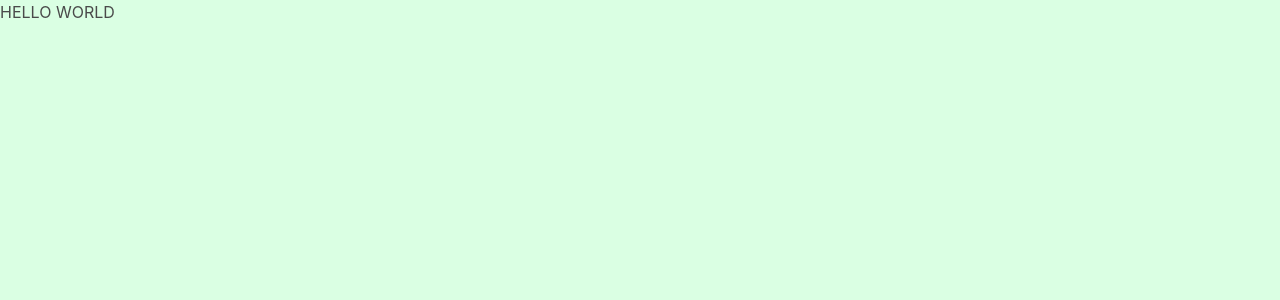
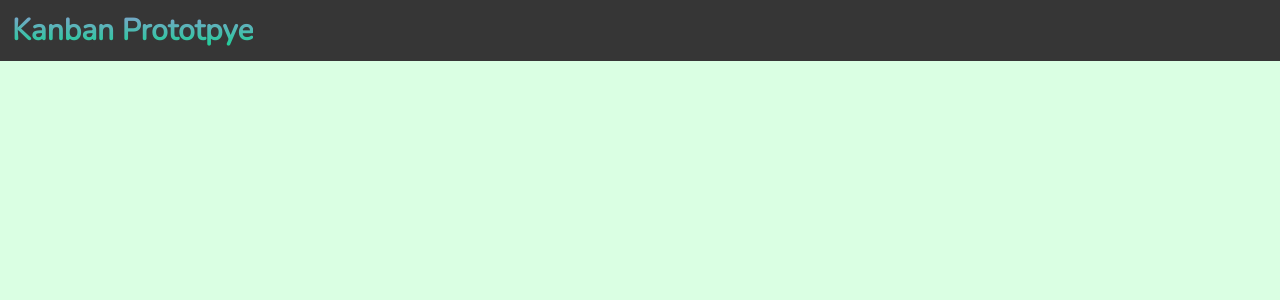
Before and after one commit to Peanut-json/KanBanDesignIdea, an Angular app: page / in a window 1280 px wide. Shown: the top 300 px of the page. Built offline with nearby package versions, Linux system fonts and the light colour scheme.

Commit message:
add gradient colour and designing navbar

```diff
--- /dev/null
+++ b/src/app/Pages/main-view/main-view.component.html
@@ -0,0 +1,9 @@
+<div class="root">
+<div class="navbar has-background-grey-darker">
+  <div class="navbar-brand">
+    <div class="navbar-item">
+        <h1 class="app-name text-color">Kanban Prototpye</h1>
+    </div>
+  </div>
+</div>
+</div>
--- /dev/null
+++ b/src/app/Pages/main-view/main-view.component.scss
@@ -0,0 +1,18 @@
+.root {
+    display: flex;
+    flex-direction: column;
+    height: 100%;
+}
+
+.app-name {
+    font-size: 30px;
+    font-weight: bold;
+    font-family: Nunito , sans-serif;
+}
+
+.text-color{
+     background: -webkit-linear-gradient(#909bd6, #0bd88d);
+     -webkit-background-clip: text;
+     -webkit-text-fill-color: transparent;
+
+}
--- a/src/app/app-routing.module.ts
+++ b/src/app/app-routing.module.ts
@@ -1,7 +1,15 @@
-import { NgModule } from '@angular/core';
+import { Component, NgModule } from '@angular/core';
 import { RouterModule, Routes } from '@angular/router';
+import { MainViewComponent } from './Pages/main-view/main-view.component';
 
-const routes: Routes = [];
+const routes: Routes = [
+{
+  path: '' ,
+
+  component: MainViewComponent
+}
+
+];
 
 @NgModule({
   imports: [RouterModule.forRoot(routes)],
--- a/src/app/app.component.html
+++ b/src/app/app.component.html
@@ -1,2 +1,2 @@
-<h1> HELLO WORLD </h1>
+
 <router-outlet></router-outlet>
--- a/src/app/app.module.ts
+++ b/src/app/app.module.ts
@@ -3,10 +3,12 @@ import { BrowserModule } from '@angular/platform-browser';
 
 import { AppRoutingModule } from './app-routing.module';
 import { AppComponent } from './app.component';
+import { MainViewComponent } from './Pages/main-view/main-view.component';
 
 @NgModule({
   declarations: [
-    AppComponent
+    AppComponent,
+    MainViewComponent
   ],
   imports: [
     BrowserModule,
```
Also changed, not shown: src/app/Pages/main-view/main-view.component.ts (added, +10 -0 lines), 1 other file (tests, documents, lock files or other folders).
